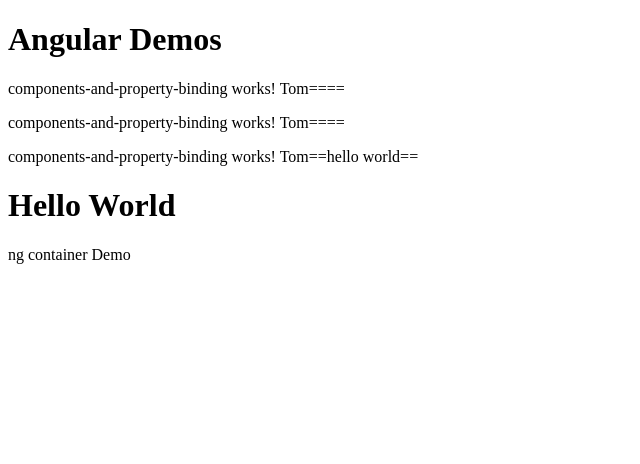
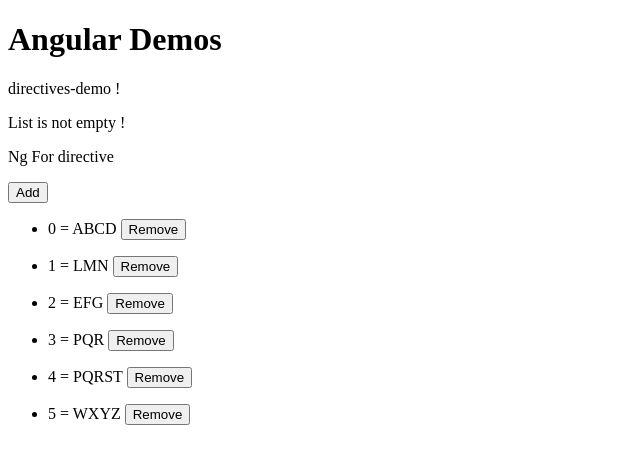
Before and after one commit to rohya8/demoApp, an Angular app: page / in a window 1280 px wide. Shown: the top 464 px of the page, without its empty margins (0-640 px from the left). Built offline with nearby package versions, Linux system fonts and the light colour scheme.

Commit message:
Directives Changes

```diff
--- a/src/app/app.component.html
+++ b/src/app/app.component.html
@@ -1,7 +1,9 @@
 <h1>Angular Demos</h1>
- <app-components-and-property-binding ></app-components-and-property-binding>
+ <!-- <app-components-and-property-binding ></app-components-and-property-binding>
  <app-components-and-property-binding [name2]="hello"></app-components-and-property-binding>
  <app-components-and-property-binding name2="hello world"></app-components-and-property-binding>
 
 
- <app-componentapi-input-output [isSelected]='post.isSelected' (change)='onComponentApiClick($event)'></app-componentapi-input-output>
+ <app-componentapi-input-output [isSelected]='post.isSelected' (change)='onComponentApiClick($event)'></app-componentapi-input-output> -->
+
+ <app-directives-demo></app-directives-demo>
--- a/src/app/app.module.ts
+++ b/src/app/app.module.ts
@@ -6,6 +6,7 @@
 import { ComponentsAndPropertyBindingComponent } from './components-and-property-binding/components-and-property-binding.component';
 import { TypescriptDemoComponent } from './typescript-demo/typescript-demo.component';
 import { ComponentapiInputOutputComponent } from './componentapi-input-output/componentapi-input-output.component';
+import { DirectivesDemoComponent } from './directives-demo/directives-demo.component';
 
 
 @NgModule({
@@ -13,7 +14,8 @@
     AppComponent,
     ComponentsAndPropertyBindingComponent,
     TypescriptDemoComponent,
-    ComponentapiInputOutputComponent
+    ComponentapiInputOutputComponent,
+    DirectivesDemoComponent
   ],
   imports: [
     BrowserModule, FormsModule
--- /dev/null
+++ b/src/app/directives-demo/directives-demo.component.html
@@ -0,0 +1,21 @@
+<p>
+  directives-demo !
+</p>
+
+<div *ngIf='numbersList.length > 0; then numberList else noNumbers'>
+</div>
+<ng-template #numberList>
+  List is not empty !
+</ng-template>
+
+<ng-template #noNumbers>
+  List is empty !
+</ng-template>
+
+<p> Ng For directive</p>
+<button (click)="onAdd()">Add</button>
+<ul *ngFor='let item of numbersList; index as i'>
+  <li>{{i}} = {{item.name}}
+    <button (click)='onRemove(item)'>Remove</button>
+  </li>
+</ul>
--- /dev/null
+++ b/src/app/directives-demo/directives-demo.component.ts
@@ -0,0 +1,34 @@
+import { Component, OnInit } from '@angular/core';
+
+@Component({
+  selector: 'app-directives-demo',
+  templateUrl: './directives-demo.component.html',
+  styleUrls: ['./directives-demo.component.css']
+})
+export class DirectivesDemoComponent implements OnInit {
+
+  // numbersList = [1, 2, 3, 4, 5, 6, 7, 8, 9, 0];
+
+  numbersList = [
+    { id: 123, name: 'ABCD' },
+    { id: 23, name: 'LMN' },
+    { id: 123, name: 'EFG' },
+    { id: 23, name: 'PQR' },
+    { id: 123, name: 'PQRST' },
+    { id: 23, name: 'WXYZ' }
+  ];
+
+  constructor() { }
+
+  ngOnInit() {
+  }
+
+  onAdd() {
+    this.numbersList.push({ id: this.numbersList.length, name: this.numbersList.length + 'JKL' });
+  }
+
+  onRemove(item) {
+    this.numbersList.splice(this.numbersList.indexOf(item), 1);
+  }
+
+}
```
Also changed, not shown: src/app/directives-demo/directives-demo.component.css (added), 1 other file (tests, documents, lock files or other folders).
